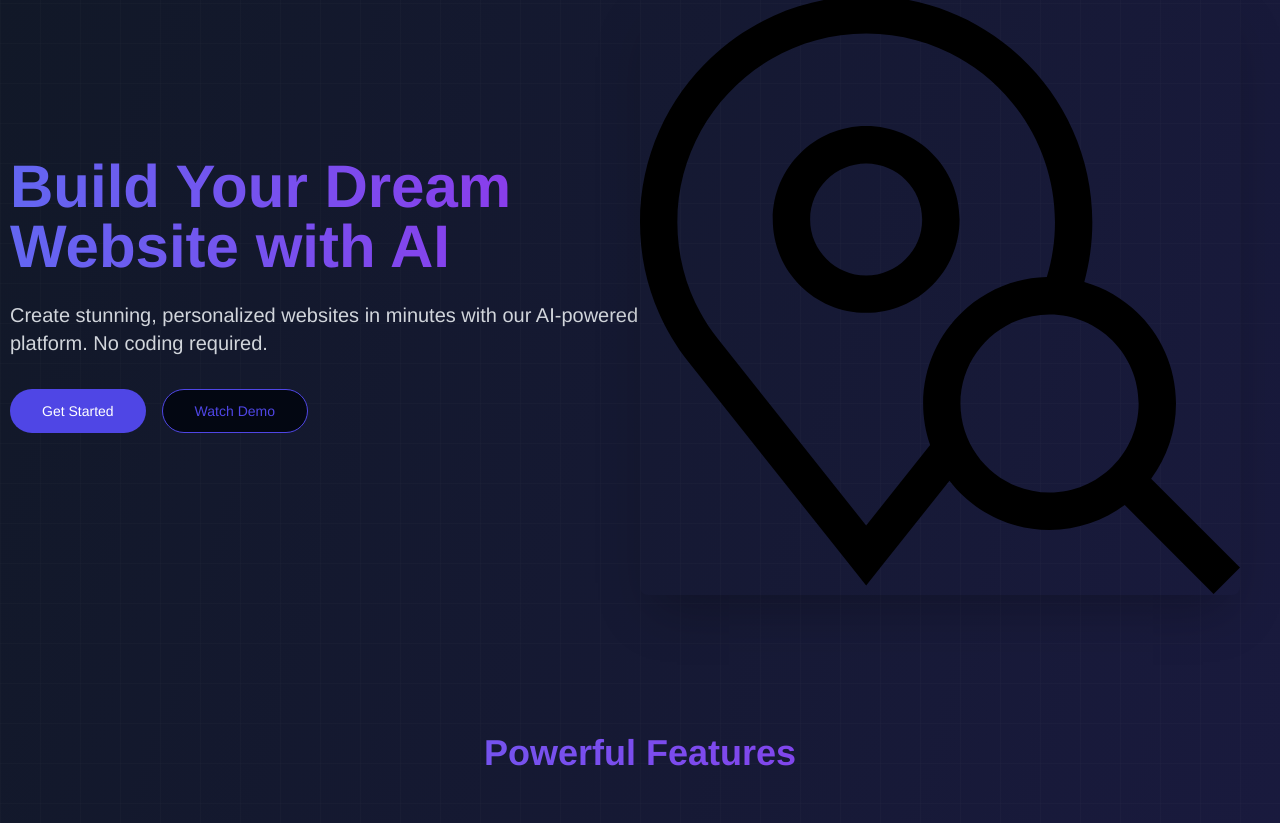
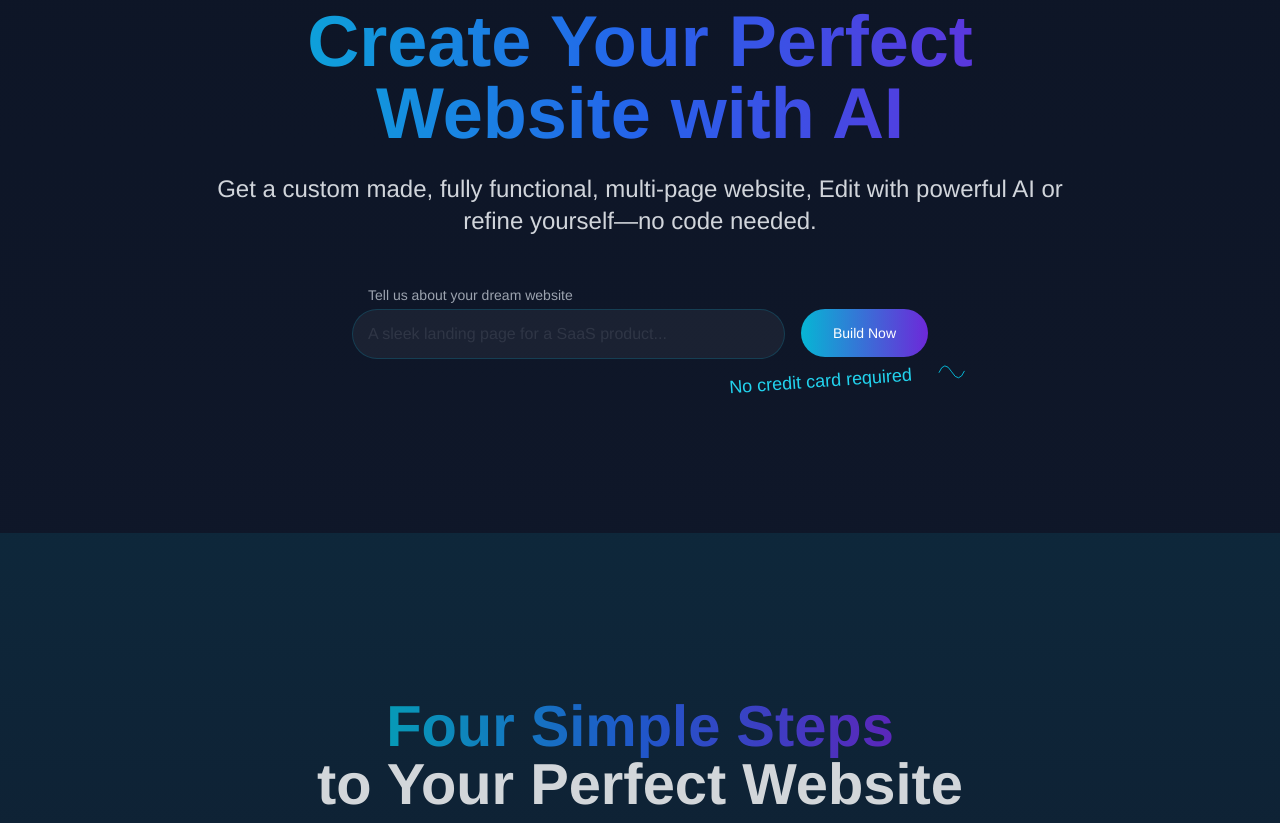
Before and after one commit to bilalmoten/rapidsitefinal, a Next.js app: page / in a window 1280 px wide. Shown: the part 197-1020 px from the top of the page. Built offline with nearby package versions, Linux system fonts and the light colour scheme; no server answers.

Commit message:
landing page updated

```diff
--- a/app/page.tsx
+++ b/app/page.tsx
@@ -1,12 +1,45 @@
-import { createClient } from "@/utils/supabase/server";
-import LandingPage from "@/components/LandingPage";
+// import { createClient } from "@/utils/supabase/server";
+// import LandingPage from "@/components/LandingPage";
 
-export default async function Index() {
-  const supabase = await createClient();
+// export default async function Index() {
+//   const supabase = await createClient();
 
-  const {
-    data: { user },
-  } = await supabase.auth.getUser();
+//   const {
+//     data: { user },
+//   } = await supabase.auth.getUser();
 
-  return <LandingPage user={user} />;
+//   return <LandingPage user={user} />;
+// }
+
+"use client";
+
+import Layout from "@/components/landing/Layout";
+import Hero from "@/components/landing/Hero";
+import ValueProposition from "@/components/landing/ValueProposition";
+import HowItWorks from "@/components/landing/HowItWorks";
+import Features from "@/components/landing/Features";
+import Showcase from "@/components/landing/Showcase";
+import Pricing from "@/components/landing/Pricing";
+import FAQ from "@/components/landing/FAQ";
+import CTA from "@/components/landing/CTA";
+// import ThemePreview from "@/components/landing/ThemePreview";
+import EditorShowcase from "@/components/landing/EditorShowcase/index";
+import Testimonials from "@/components/landing/Testimonials";
+
+export default function LandingPage() {
+  return (
+    <Layout>
+      <Hero />
+      {/* <ThemePreview /> */}
+      <HowItWorks />
+      <EditorShowcase />
+      <Showcase />
+      <Testimonials />
+      <FAQ />
+      <Features />
+      <Pricing />
+      <ValueProposition />
+      <CTA />
+    </Layout>
+  );
 }
```
